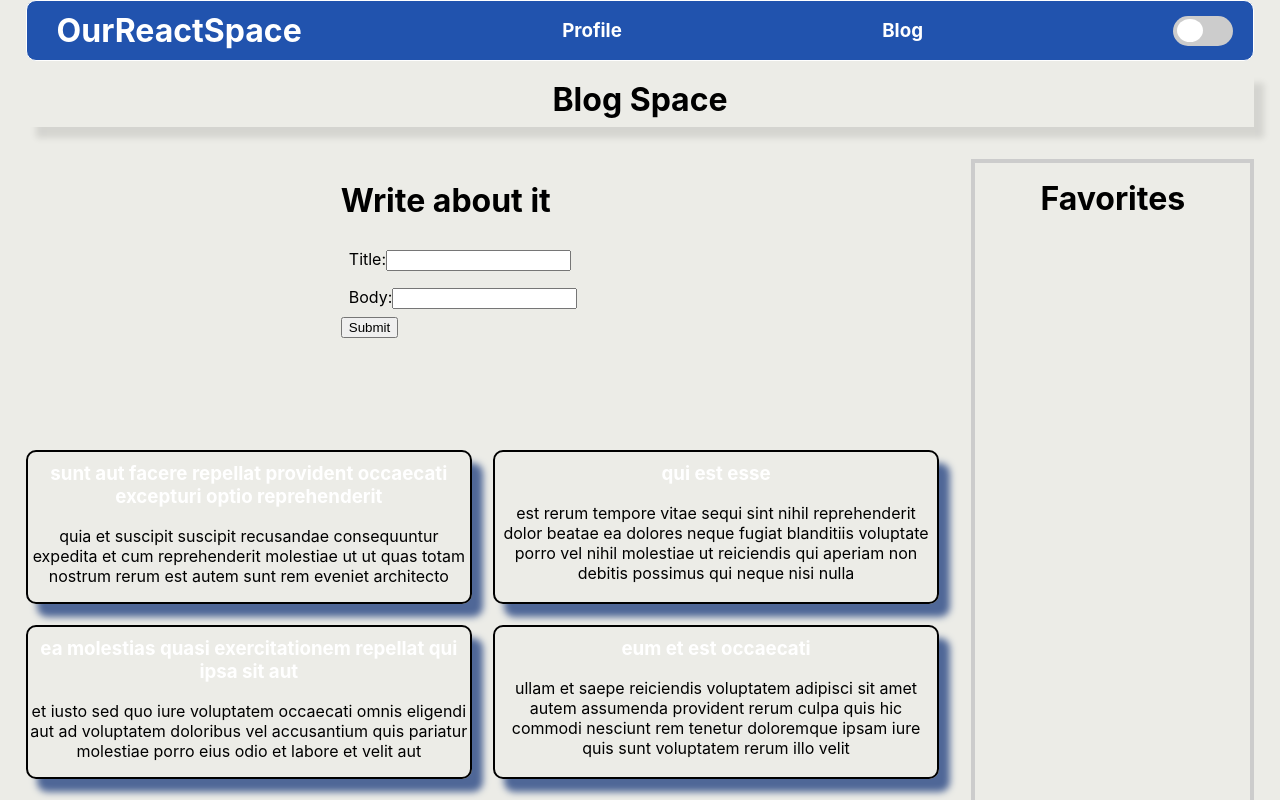
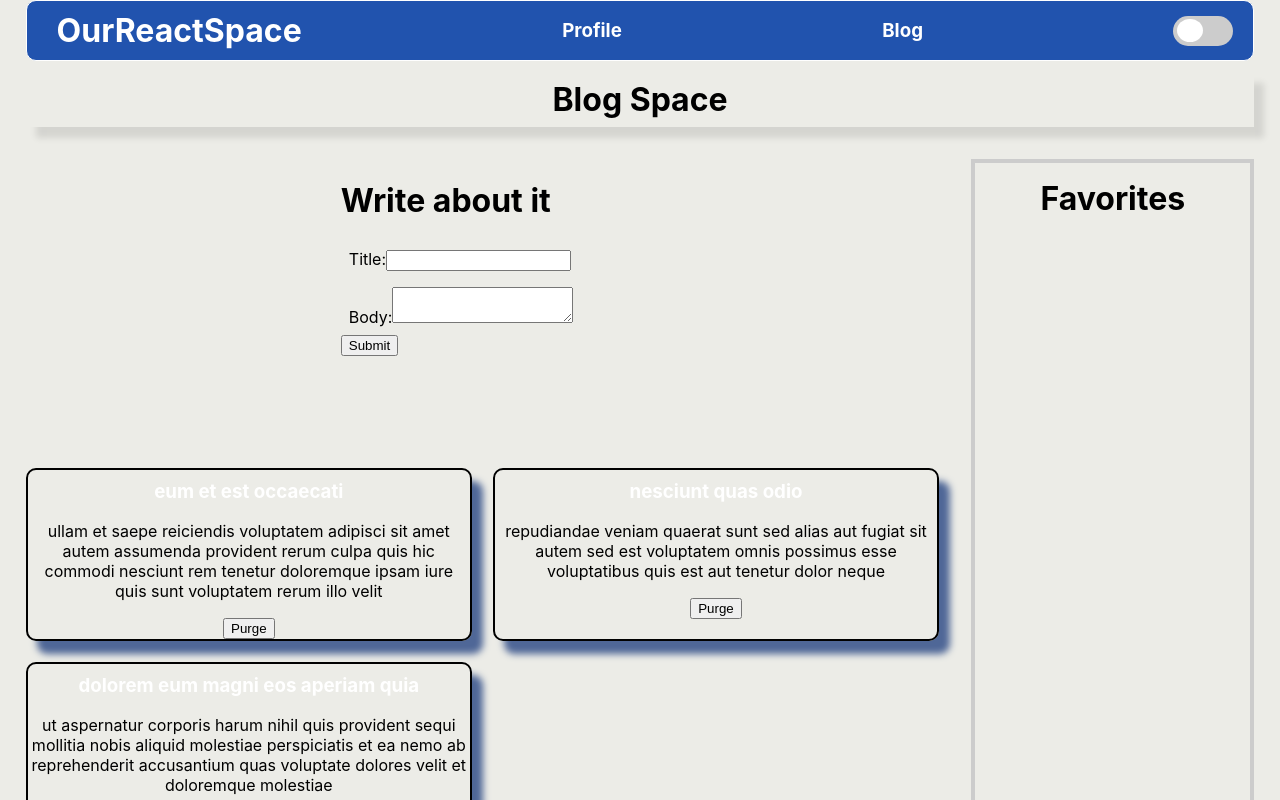
Before and after one commit to ejoglez/react-spaces, a React (Create React App) app in the folder my-react-space/: page /blogs in a window 1280 px wide. Shown: the top 800 px of the page. Built offline with nearby package versions, Linux system fonts and the light colour scheme; data requests are answered from the project's data file.

Commit message:
basic function presist delete

```diff
--- a/my-react-space/db.json
+++ b/my-react-space/db.json
@@ -1,23 +1,5 @@
 {
   "blogs": [
-  {
-    "userId": 1,
-    "id": 1,
-    "title": "sunt aut facere repellat provident occaecati excepturi optio reprehenderit",
-    "body": "quia et suscipit\nsuscipit recusandae consequuntur expedita et cum\nreprehenderit molestiae ut ut quas totam\nnostrum rerum est autem sunt rem eveniet architecto"
-  },
-  {
-    "userId": 1,
-    "id": 2,
-    "title": "qui est esse",
-    "body": "est rerum tempore vitae\nsequi sint nihil reprehenderit dolor beatae ea dolores neque\nfugiat blanditiis voluptate porro vel nihil molestiae ut reiciendis\nqui aperiam non debitis possimus qui neque nisi nulla"
-  },
-  {
-    "userId": 1,
-    "id": 3,
-    "title": "ea molestias quasi exercitationem repellat qui ipsa sit aut",
-    "body": "et iusto sed quo iure\nvoluptatem occaecati omnis eligendi aut ad\nvoluptatem doloribus vel accusantium quis pariatur\nmolestiae porro eius odio et labore et velit aut"
-  },
     {
       "userId": 1,
       "id": 4,
--- a/my-react-space/src/components/Blog/BlogForm.js
+++ b/my-react-space/src/components/Blog/BlogForm.js
@@ -1,6 +1,8 @@
 import React from 'react'
 
 function BlogForm(){
+
+
     return(
     <form className="form">
         <h1>Write about it</h1>
@@ -10,7 +12,7 @@ function BlogForm(){
         </label>
         <label>
             Body:
-            <input type="text" name="name" />
+            <textarea type="text"  name="name" />
         </label>
             <input type="submit" value="Submit" className="submitBtn"/>
     </form>
--- a/my-react-space/src/components/Blog/BlogItem.js
+++ b/my-react-space/src/components/Blog/BlogItem.js
@@ -1,11 +1,12 @@
 import React from "react";
 import "./styles.css"
 
-function BlogItem({title, body}){
+function BlogItem({blog,favBlog, retire}){
     return (
-        <div className="blogPost">
-            <h3>{title}</h3>
-            <p>{body}</p>
+        <div onClick={()=>favBlog(blog)} className="blogPost">
+            <h3>{blog.title}</h3>
+            <p>{blog.body}</p>
+            <button onClick={()=>retire(blog)} >Purge</button>
         </div>
     )
 }
--- a/my-react-space/src/components/Blog/BlogList.js
+++ b/my-react-space/src/components/Blog/BlogList.js
@@ -1,20 +1,15 @@
-import React, {useState, useEffect} from 'react'
+import React, {useState} from 'react'
 import BlogItem from './BlogItem'
 import "./styles.css"
 
-function BlogList(){
+function BlogList({blogs,favBlog,retire}){
 
-    const [blogs, setBlogs] = useState([])
-
-    useEffect(() =>{
-        fetch("http://localhost:3001/blogs")
-        .then(res => res.json())
-        .then(data => setBlogs(data))
-    }, [])
 
     return (
         <div className="blogList-wrap">
-         {blogs.map(blog=><BlogItem key={blog.id} title={blog.title} body={blog.body}/>)}
+
+         {blogs.map(blog=><BlogItem key={blog.id} blog={blog}  favBlog={favBlog} retire={retire} />)}
+
         </div>
     )
 }
--- a/my-react-space/src/components/Blog/BlogSection.js
+++ b/my-react-space/src/components/Blog/BlogSection.js
@@ -1,4 +1,4 @@
-import React from 'react'
+import React,{useState,useEffect} from 'react'
 import Header from './Header'
 import BlogList from "./BlogList"
 import SidePanel from './SidePanel';
@@ -6,12 +6,45 @@ import BlogForm from './BlogForm'
 import "./styles.css"
 
 function BlogSection() {
+
+    const [blogs, setBlogs] = useState([])
+    const [fav, setFav]=useState([])
+
+
+function removeFav(e){
+    let purge= fav.filter(x=> x !== e)
+    setFav(purge)
+}
+
+function favBlog(x){
+    if (fav.includes(x) ){
+        return null
+    }else{
+        setFav([...fav,x])
+    }
+}
+
+    useEffect(() =>{
+        fetch("http://localhost:3001/blogs")
+        .then(res => res.json())
+        .then(data => setBlogs(data))
+    }, [])
+
+function retire(x){
+    fetch(`http://localhost:3001/blogs/${x.id}`,{
+        method:'DELETE'
+    })
+    removeFav(x)
+    let collection= blogs.filter(el=> el!==x)
+    setBlogs(collection)
+}
+
     return (
         <div className="mainContent">
         <Header />
         <BlogForm />
-        <BlogList />
-        <SidePanel/>
+        <BlogList blogs={blogs} retire={retire} favBlog={favBlog} />
+        <SidePanel fav={fav} retire={retire} removeFav={removeFav}/>
         </div>
     )
 }
--- a/my-react-space/src/components/Blog/SidePanel.js
+++ b/my-react-space/src/components/Blog/SidePanel.js
@@ -1,9 +1,17 @@
 import React from 'react'
+import BlogItem from './BlogItem';
 
-function SidePanel(){
+function SidePanel({fav,removeFav,retire}){
+
+    let post= fav.map(el=>(
+        <BlogItem key={el.id} retire={retire} blog={el} favBlog={removeFav} />
+    ))
+
+
     return (
         <div className="sidePanel">
             <h1>Favorites</h1>
+            {post}
         </div>
     )
 }
```
Lines whose indentation alone changed are shown as unchanged.
